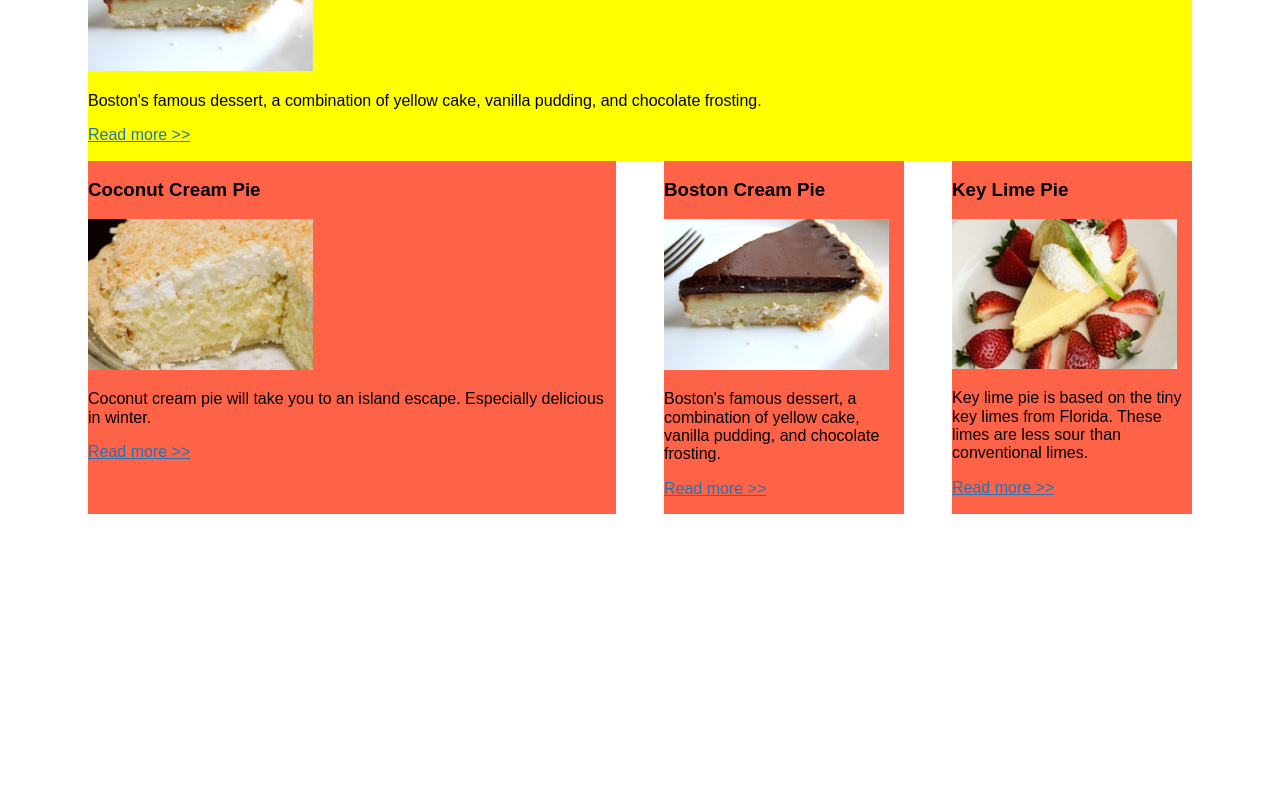
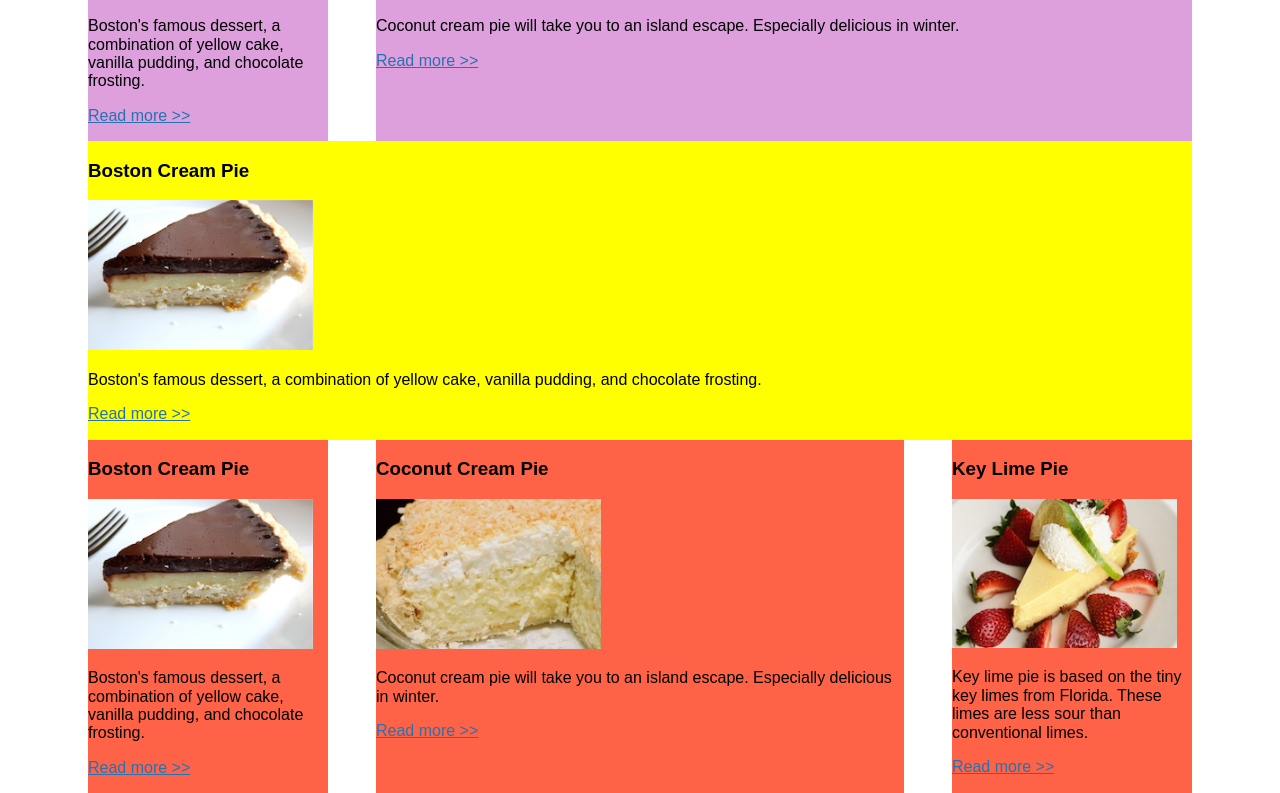
Before and after one commit to gkarmo/fem-flexbox-practice, a plain HTML site: page index.html in a window 1280 px wide. Shown: the part 1161-1954 px from the top of the page. Before the commit the page ends 1675 px from the top, so only its background shows below. Drawn offline with Linux system fonts and the light colour scheme.

Commit message:
Fixed exercise solution

```diff
--- a/css/style.css
+++ b/css/style.css
@@ -72,12 +72,12 @@ div img {
 
   .col-sm-3-r3,
   .col-sm-9,
-  .col-sm-12,
-  .col-5-2 {
+  .col-sm-12 {
     flex: 0 0 92%;
   }
 
   .col-5-2 {
+    flex: 0 0 92%;
     order: -1;
   }
 }
@@ -89,7 +89,8 @@ div img {
   }
 
   .col-sm-3-r3,
-  .col-sm-3 {
+  .col-sm-3m,
+  .col-5-1 {
     flex: 0 0 20%;
   }
 
@@ -105,11 +106,13 @@ div img {
     flex: 0 0 92%;
   }
 
-  .col-5-1 {
+  .col-5-1:last-child {
     flex: 0 0 20%;
+    order: 2;
   }
 
-  .col-5-2 {
+  .col-5-2{
     flex: 0 0 44%;
+    order: 1;
   }
 }
```
